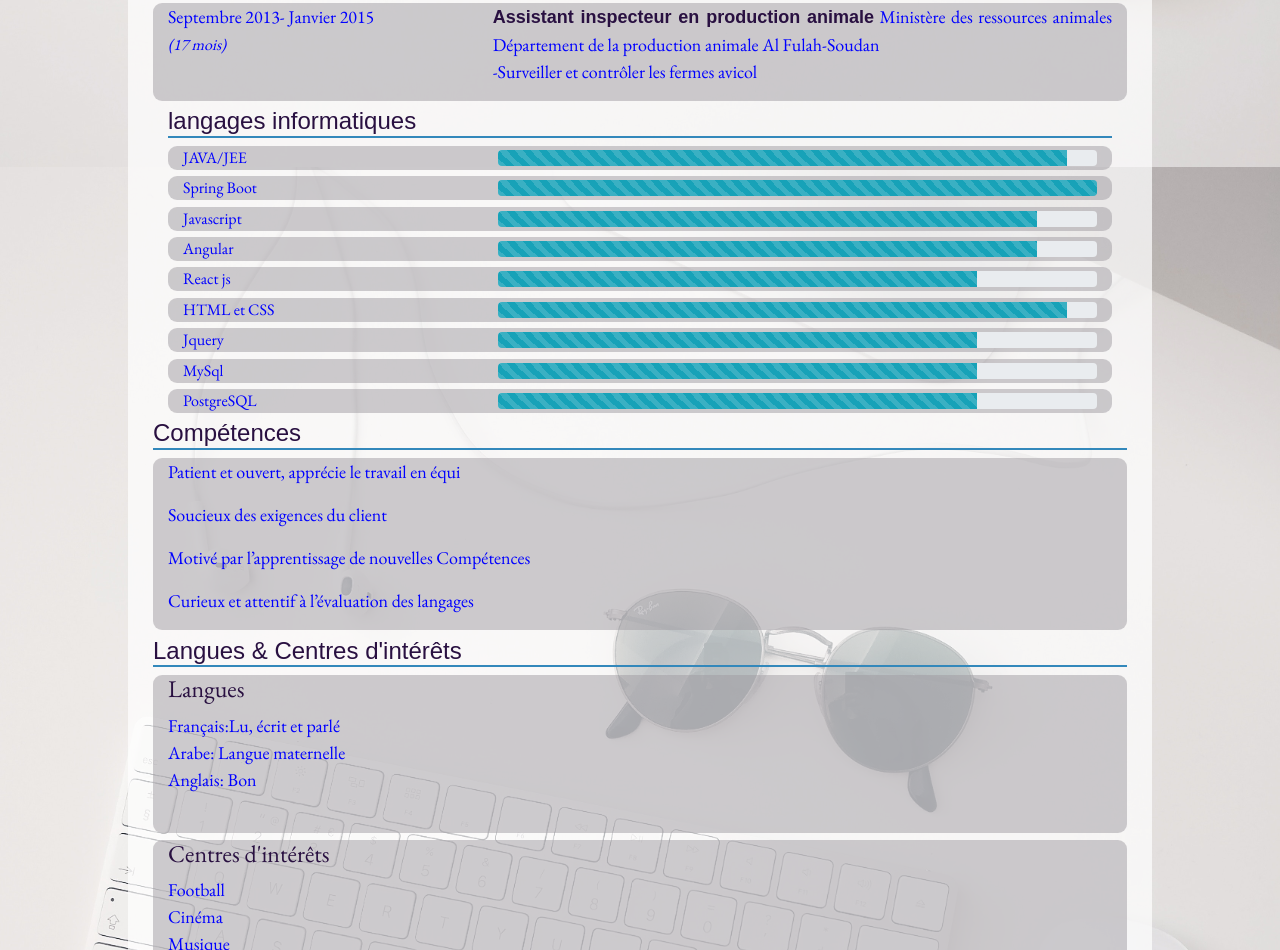
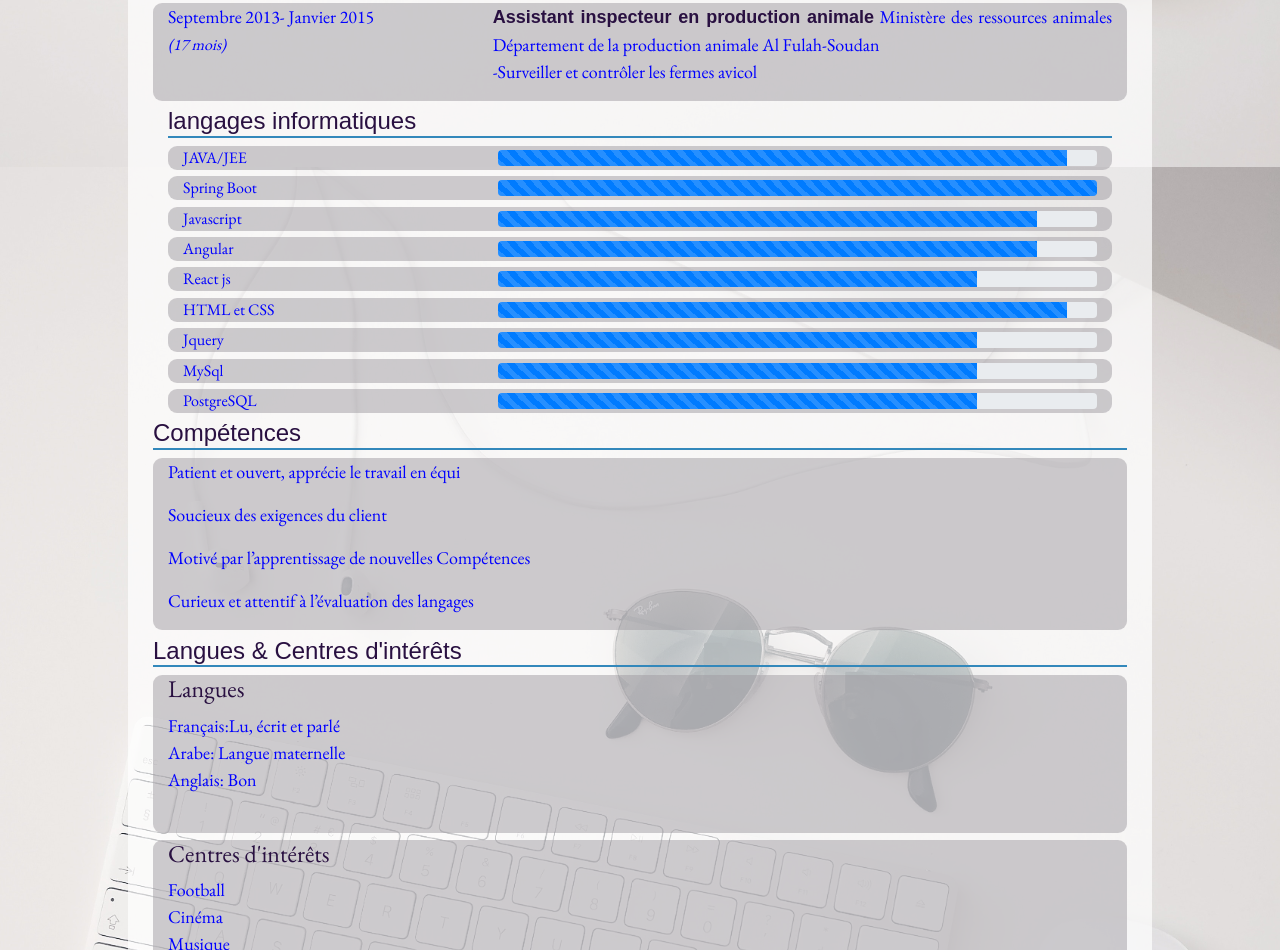
Before and after one commit to ABDELFADEIL/cv, a plain HTML site: page index.html in a window 1280 px wide. Shown: the part 1113-2063 px from the top of the page. Drawn offline with nearby package versions, Linux system fonts and the light colour scheme; a web font is replaced by a local one.

Commit message:
Update index.html

```diff
--- a/index.html
+++ b/index.html
@@ -239,7 +239,7 @@
             </div>
             <div class="col-8">
               <div class="progress">
-                <div class="progress-bar progress-bar-striped progress-bar-animated bg-info" role="progressbar" aria-valuenow="90" aria-valuemin="0" aria-valuemax="100" style="width: 95%"></div>
+                <div class="progress-bar progress-bar-striped progress-bar-animated bg-primary" role="progressbar" aria-valuenow="90" aria-valuemin="0" aria-valuemax="100" style="width: 95%"></div>
               </div>
             </div>
           </div>
@@ -252,7 +252,7 @@
 
               <div class="col-8">
                   <div class="progress">
-                      <div class="progress-bar progress-bar-striped progress-bar-animated bg-info" role="progressbar" aria-valuenow="100" aria-valuemin="0" aria-valuemax="100" style="width: 100%"></div>
+                      <div class="progress-bar progress-bar-striped progress-bar-animated bg-primary" role="progressbar" aria-valuenow="100" aria-valuemin="0" aria-valuemax="100" style="width: 100%"></div>
                     </div>
               </div>
 
@@ -265,7 +265,7 @@
 
               <div class="col-8">
                   <div class="progress">
-                      <div class="progress-bar progress-bar-striped progress-bar-animated bg-info" role="progressbar" aria-valuenow="75" aria-valuemin="0" aria-valuemax="100" style="width: 90%"></div>
+                      <div class="progress-bar progress-bar-striped progress-bar-animated bg-primary" role="progressbar" aria-valuenow="75" aria-valuemin="0" aria-valuemax="100" style="width: 90%"></div>
                     </div>
               </div>
             </div>
@@ -278,7 +278,7 @@
 
                         <div class="col-8">
                             <div class="progress">
-                                <div class="progress-bar progress-bar-striped progress-bar-animated bg-info" role="progressbar" aria-valuenow="80" aria-valuemin="0" aria-valuemax="100" style="width: 90%"></div>
+                                <div class="progress-bar progress-bar-striped progress-bar-animated bg-primary" role="progressbar" aria-valuenow="80" aria-valuemin="0" aria-valuemax="100" style="width: 90%"></div>
                               </div>
                         </div>
                       </div>
@@ -291,7 +291,7 @@
 
                         <div class="col-8">
                             <div class="progress">
-                                <div class="progress-bar progress-bar-striped progress-bar-animated bg-info" role="progressbar" aria-valuenow="80" aria-valuemin="0" aria-valuemax="100" style="width: 80%"></div>
+                                <div class="progress-bar progress-bar-striped progress-bar-animated bg-primary" role="progressbar" aria-valuenow="80" aria-valuemin="0" aria-valuemax="100" style="width: 80%"></div>
                               </div>
                         </div>
                       </div>
@@ -304,7 +304,7 @@
 
             <div class="col-8">
                 <div class="progress">
-                    <div class="progress-bar progress-bar-striped progress-bar-animated bg-info" role="progressbar" aria-valuenow="75" aria-valuemin="0" aria-valuemax="100" style="width: 95%"></div>
+                    <div class="progress-bar progress-bar-striped progress-bar-animated bg-primary" role="progressbar" aria-valuenow="75" aria-valuemin="0" aria-valuemax="100" style="width: 95%"></div>
                   </div>
             </div>
 
@@ -333,7 +333,7 @@
 
                     <div class="col-8">
                         <div class="progress">
-                            <div class="progress-bar progress-bar-striped progress-bar-animated bg-info" role="progressbar" aria-valuenow="75" aria-valuemin="0" aria-valuemax="100" style="width: 80%"></div>
+                            <div class="progress-bar progress-bar-striped progress-bar-animated bg-primary" role="progressbar" aria-valuenow="75" aria-valuemin="0" aria-valuemax="100" style="width: 80%"></div>
                           </div>
                     </div>
                   </div>
@@ -348,7 +348,7 @@
 
                         <div class="col-8">
                             <div class="progress">
-                                <div class="progress-bar progress-bar-striped progress-bar-animated bg-info" role="progressbar" aria-valuenow="80" aria-valuemin="0" aria-valuemax="100" style="width: 80%"></div>
+                                <div class="progress-bar progress-bar-striped progress-bar-animated bg-primary" role="progressbar" aria-valuenow="80" aria-valuemin="0" aria-valuemax="100" style="width: 80%"></div>
                               </div>
                         </div>
                       </div>
@@ -360,7 +360,7 @@
 
                           <div class="col-8">
                               <div class="progress">
-                                  <div class="progress-bar progress-bar-striped progress-bar-animated bg-info" role="progressbar" aria-valuenow="75" aria-valuemin="0" aria-valuemax="100" style="width: 80%"></div>
+                                  <div class="progress-bar progress-bar-striped progress-bar-animated bg-primary" role="progressbar" aria-valuenow="75" aria-valuemin="0" aria-valuemax="100" style="width: 80%"></div>
                                 </div>
                           </div>
                         </div>
```
